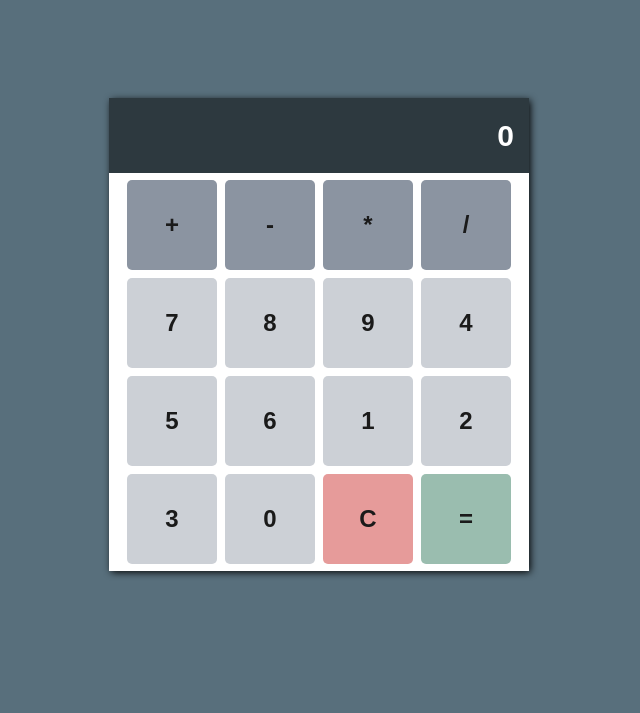
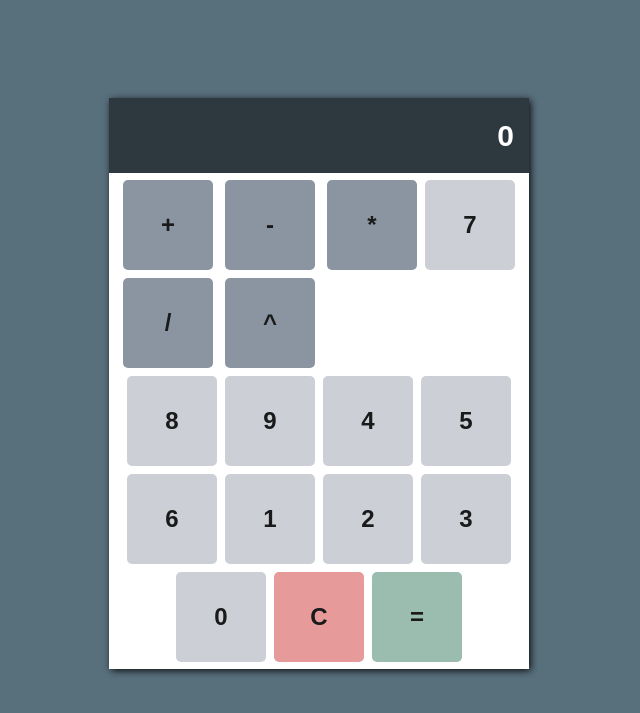
Before and after one commit to sofiabsv/calculator-project, a plain HTML site: page index.html in a window 1280 px wide. Shown: the part 115-828 px from the top of the page, without its empty margins (321-961 px from the left). Before the commit the page ends 806 px from the top, so only its background shows below. Drawn offline with Linux system fonts and the light colour scheme.

Commit message:
Add new button and new containers to adjust layout

```diff
--- a/index.html
+++ b/index.html
@@ -20,10 +20,15 @@
         <p>0</p>
       </div>
       <div class="buttons">
-        <button class="button operator" id="op">+</button>
-        <button class="button operator" id="op">-</button>
-        <button class="button operator" id="op">*</button>
-        <button class="button operator" id="op">/</button>
+        <div class="operator-btns">
+          <button class="button operator" id="op">+</button>
+          <button class="button operator" id="op">-</button>
+          <button class="button operator" id="op">*</button>
+          <div>
+            <button class="button operator half-height" id="op">/</button>
+            <button class="button operator half-height" id="op">^</button>
+          </div>
+        </div>
 
         <button class="button number">7</button>
         <button class="button number">8</button>
```
